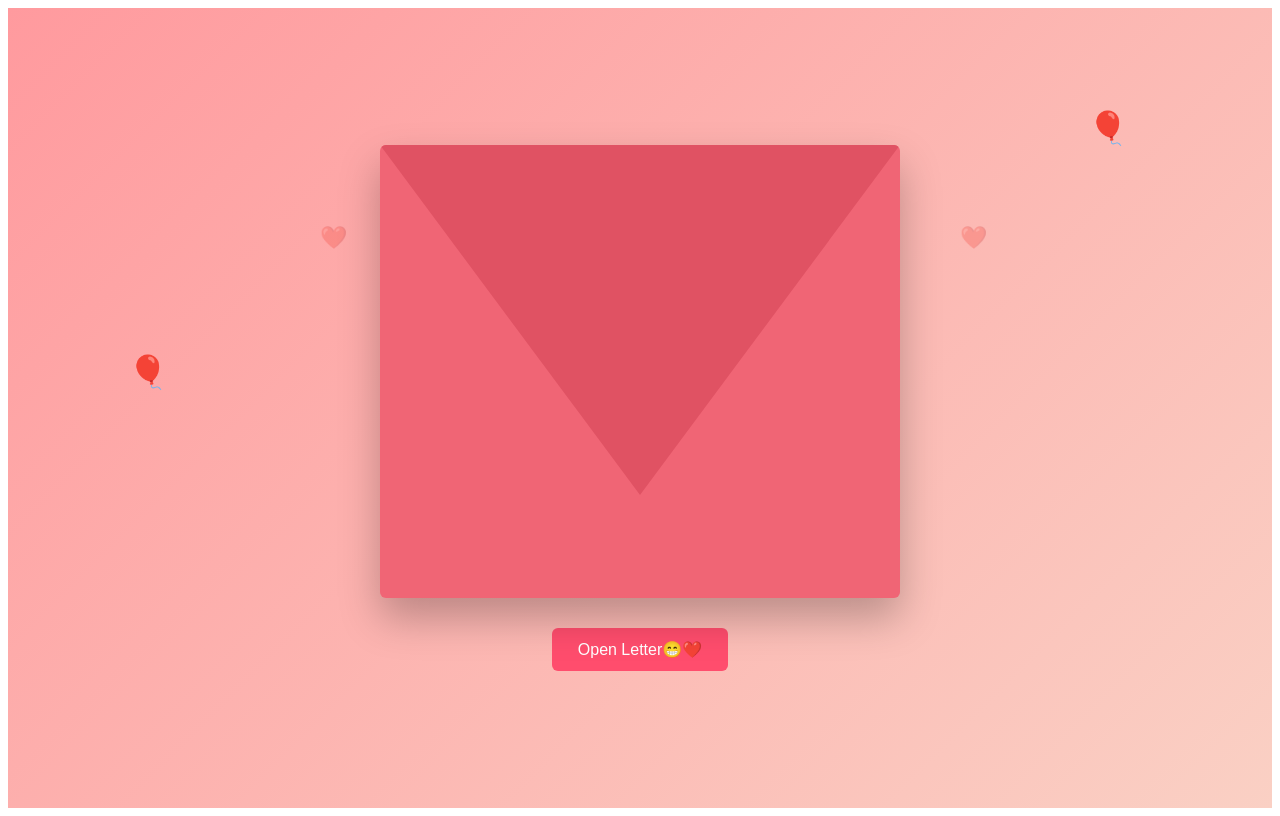
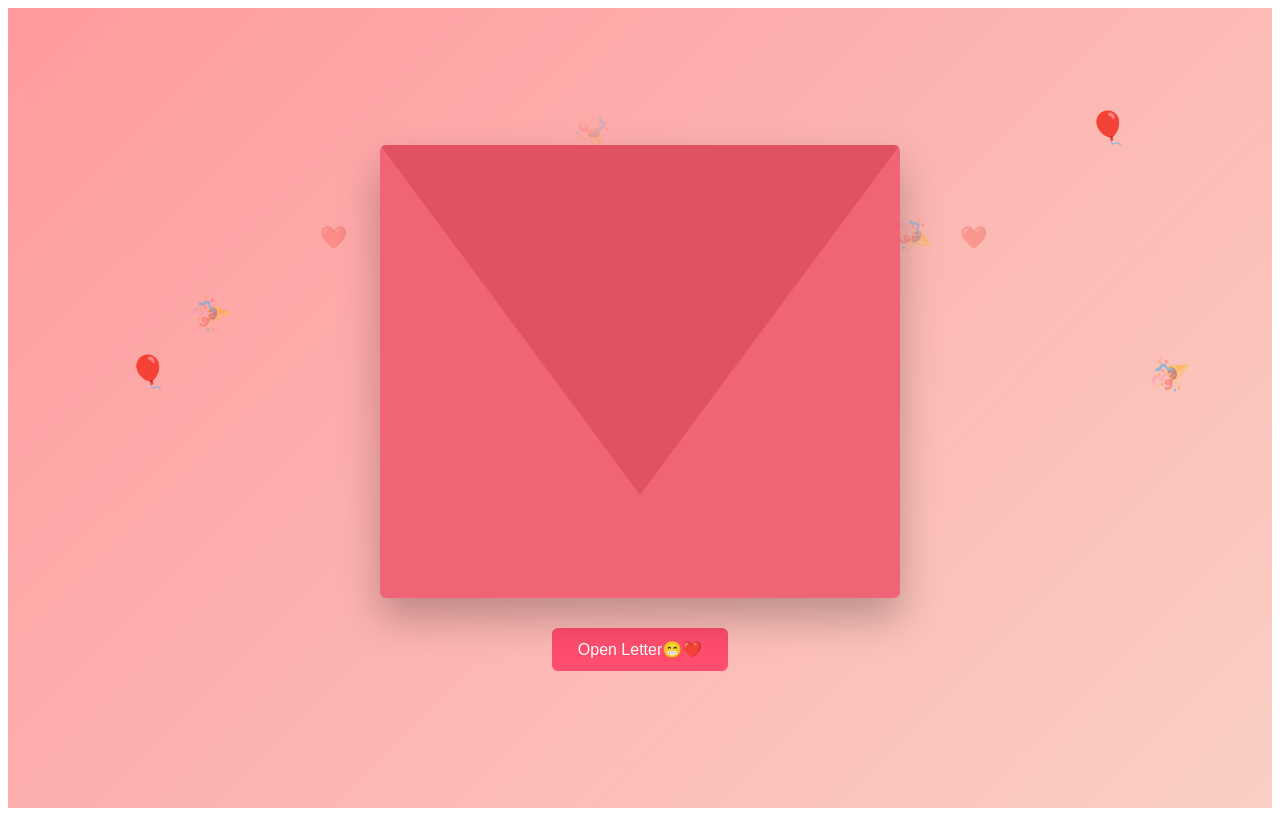
Before and after one commit to AishwaryaPola/BirthdayWebsite, an Angular app in the folder birthday-website/: page / in a window 1280 px wide. Built offline with nearby package versions, Linux system fonts and the light colour scheme.

Commit message:
added party popups

```diff
--- a/birthday-website/src/app/pages/greeting/greeting.css
+++ b/birthday-website/src/app/pages/greeting/greeting.css
@@ -124,7 +124,30 @@
 .hearts span:nth-child(2){left:50%}
 .hearts span:nth-child(3){left:75%}
 
+
 @keyframes heartFloat{
   from{transform:translateY(0);opacity:1}
   to{transform:translateY(-110vh);opacity:0}
 }
+.party span{
+  position:absolute;
+  bottom:-80px;
+  font-size:28px;
+  animation:partyFloat 8s linear infinite;
+}
+
+.party span:nth-child(1){left:15%}
+.party span:nth-child(2){left:45%; animation-duration:6s}
+.party span:nth-child(3){left:70%; animation-duration:7s}
+.party span:nth-child(4){left:90%; animation-duration:9s}
+
+@keyframes partyFloat{
+  from{
+    transform:translateY(0) rotate(0deg);
+    opacity:1;
+  }
+  to{
+    transform:translateY(-110vh) rotate(360deg);
+    opacity:0;
+  }
+}
--- a/birthday-website/src/app/pages/greeting/greeting.html
+++ b/birthday-website/src/app/pages/greeting/greeting.html
@@ -3,6 +3,14 @@
   <!-- floating balloons -->
   <div class="balloons">
     <span>🎈</span>
+    <span>🎈</span>
+    <span>🎈</span>
+    <span>🎈</span>
+     <span>🎈</span>
+    <span>🎈</span>
+    <span>🎈</span>
+    <span>🎈</span>
+     <span>🎈</span>
     <span>🎈</span>
     <span>🎈</span>
     <span>🎈</span>
@@ -13,6 +21,25 @@
     <span>❤️</span>
     <span>❤️</span>
     <span>❤️</span>
+      <span>❤️</span>
+    <span>❤️</span>
+    <span>❤️</span>
+      <span>❤️</span>
+    <span>❤️</span>
+    <span>❤️</span>
+  </div>
+
+  <!-- floating party poppers -->
+  <div class="party">
+    <span>🎉</span>
+    <span>🎉</span>
+    <span>🎉</span>
+    <span>🎉</span>
+    <span>🎉</span>
+    <span>🎉</span>
+    <span>🎉</span>
+    <span>🎉</span>
+    <span>🎉</span>
   </div>
 
   <div class="wrapper">
```
Also changed, not shown: 1 other file (tests, documents, lock files or other folders).
